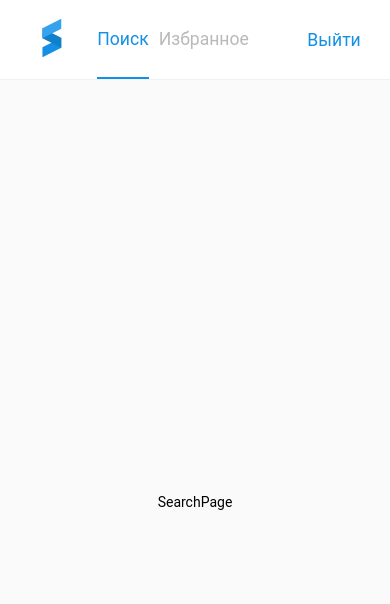
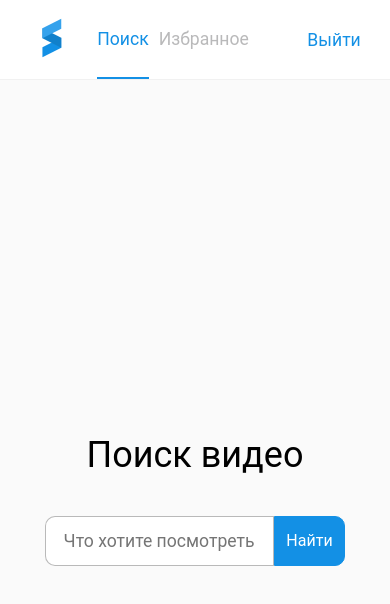
Before and after one commit to addTvb/youtube-search, a React (Create React App) app: page /search in a window 390 px wide. Shown: the top 604 px of the page. Built offline with nearby package versions, Linux system fonts and the light colour scheme.

Commit message:
✨feat: create search form with adaptive

```diff
--- /dev/null
+++ b/src/components/SearchForm/SearchForm.css
@@ -0,0 +1,10 @@
+.search-form {
+	display: flex;
+	align-items: center;
+	flex-direction: column;
+	row-gap: 40px;
+}
+.search-form__title {
+	font-size: 2.25rem;
+	font-weight: normal;
+}
--- /dev/null
+++ b/src/components/SearchForm/SearchForm.tsx
@@ -0,0 +1,17 @@
+import { useForm } from 'react-hook-form';
+import { yupResolver } from '@hookform/resolvers/yup';
+import * as yup from 'yup';
+
+import { Input, Button } from 'components/primitives';
+import { SearchInput } from 'components';
+
+import './SearchForm.css';
+
+export const SearchForm = () => {
+	return (
+		<div className='search-form'>
+			<h1 className='search-form__title'>Поиск видео</h1>
+			<SearchInput />
+		</div>
+	);
+};
--- /dev/null
+++ b/src/components/SearchForm/index.ts
@@ -0,0 +1 @@
+export { SearchForm } from './SearchForm';
--- /dev/null
+++ b/src/components/SearchInput/SearchInput.css
@@ -0,0 +1,52 @@
+.search {
+}
+.search__wrapper {
+	display: flex;
+	width: 680px;
+	min-width: 300px;
+}
+.search__input {
+	width: 80%;
+	height: 50px;
+	padding: 0.8rem 1.1rem;
+	border: 1px solid var(--light-gray);
+	border-radius: 10px 0 0 10px;
+	font-size: 1.1rem;
+}
+.search__button {
+	width: 20%;
+	height: 50px;
+	padding: 0.8rem 1.1rem;
+	font-size: 1.1rem;
+	border-radius: 0 10px 10px 0;
+	border: 1px solid var(--siberian-blue);
+	background-color: var(--siberian-blue);
+	color: #fff;
+	transition: 0.2s all;
+}
+.search__button:active {
+	transform: scale(0.97);
+}
+.search__error-text {
+	margin-top: 5px;
+	margin-left: 5px;
+	color: tomato;
+}
+
+@media only screen and (max-width: 760px) {
+	.search__wrapper {
+		width: 500px;
+	}
+}
+@media only screen and (max-width: 540px) {
+	.search__wrapper {
+		width: 300px;
+	}
+	.search__button {
+		width: 25%;
+		height: 50px;
+		text-align: center;
+		padding: 0;
+		font-size: 1rem;
+	}
+}
--- /dev/null
+++ b/src/components/SearchInput/SearchInput.tsx
@@ -0,0 +1,48 @@
+import { useForm } from 'react-hook-form';
+import { yupResolver } from '@hookform/resolvers/yup';
+import * as yup from 'yup';
+
+import './SearchInput.css';
+
+export const SearchInput = () => {
+	const {
+		handleSubmit,
+		register,
+		formState: { errors },
+	} = useForm<ISearchForm>({
+		defaultValues: {
+			query: '',
+		},
+		resolver: yupResolver(schema),
+	});
+
+	const onSubmit = (data: ISearchForm) => {
+		console.log(data);
+		console.log(data);
+	};
+
+	return (
+		<form onSubmit={handleSubmit(onSubmit)} className='search'>
+			<div className='search__wrapper'>
+				<input
+					{...register('query')}
+					className='search__input'
+					type='text'
+					placeholder='Что хотите посмотреть?'
+				/>
+				<button className='search__button' type='submit'>
+					Найти
+				</button>
+			</div>
+			<p className='search__error-text'>{errors.query?.message}</p>
+		</form>
+	);
+};
+
+interface ISearchForm {
+	query: string;
+}
+
+const schema = yup.object({
+	query: yup.string().required('Введите название видео'),
+});
--- /dev/null
+++ b/src/components/SearchInput/index.ts
@@ -0,0 +1 @@
+export { SearchInput } from './SearchInput';
--- a/src/components/index.ts
+++ b/src/components/index.ts
@@ -1 +1,3 @@
 export { Header } from './Header';
+export { SearchInput } from './SearchInput';
+export { SearchForm } from './SearchForm';
--- a/src/pages/SearchPage/SearchPage.tsx
+++ b/src/pages/SearchPage/SearchPage.tsx
@@ -1,6 +1,11 @@
-import React from 'react';
+import { SearchForm } from 'components';
+
 import './SearchPage';
 
 export const SearchPage = () => {
-	return <div>SearchPage</div>;
+	return (
+		<div>
+			<SearchForm />
+		</div>
+	);
 };
```
